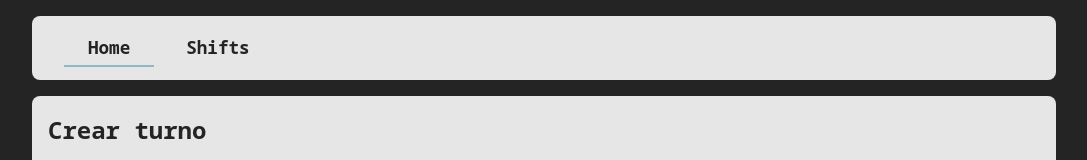
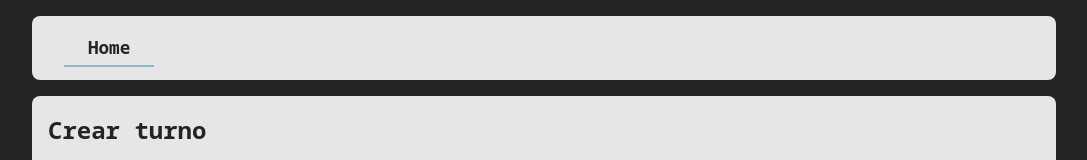
Before and after one commit to Socket9/bootcamp-2023-react, a React (Vite) app in the folder bootcamp-react-movies/: page / in a window 1280 px wide. Shown: the top 160 px of the page, without its empty margins (96-1183 px from the left). Built offline with nearby package versions, Linux system fonts and the light colour scheme.

Commit message:
modified files

```diff
--- a/bootcamp-react-movies/src/AppRouter.jsx
+++ b/bootcamp-react-movies/src/AppRouter.jsx
@@ -13,9 +13,6 @@ const AppRouter = () => {
                         <Route
                             path={routes.publicas.INDEX}
                         />
-                        <Route
-                            path={routes.publicas.SHIFT}
-                        />
                     </Routes>
                 </BrowserRouter>
             </Suspense>
--- a/bootcamp-react-movies/src/routes.js
+++ b/bootcamp-react-movies/src/routes.js
@@ -1,8 +1,6 @@
 export const routes = {
     publicas: {
         INDEX: "/",
-        SHIFT: "/shift",
-
     },
     privates: {},
 };
--- a/bootcamp-react-movies/src/ui/navbar/NavBar.jsx
+++ b/bootcamp-react-movies/src/ui/navbar/NavBar.jsx
@@ -7,9 +7,6 @@ const NavBar = () => {
             <NavLink to={"/"} className="nav-link">
                 Home
             </NavLink>
-            <NavLink to={"/shift"} className="nav-link">
-                Shifts
-            </NavLink>
         </div>
     );
 };
```
